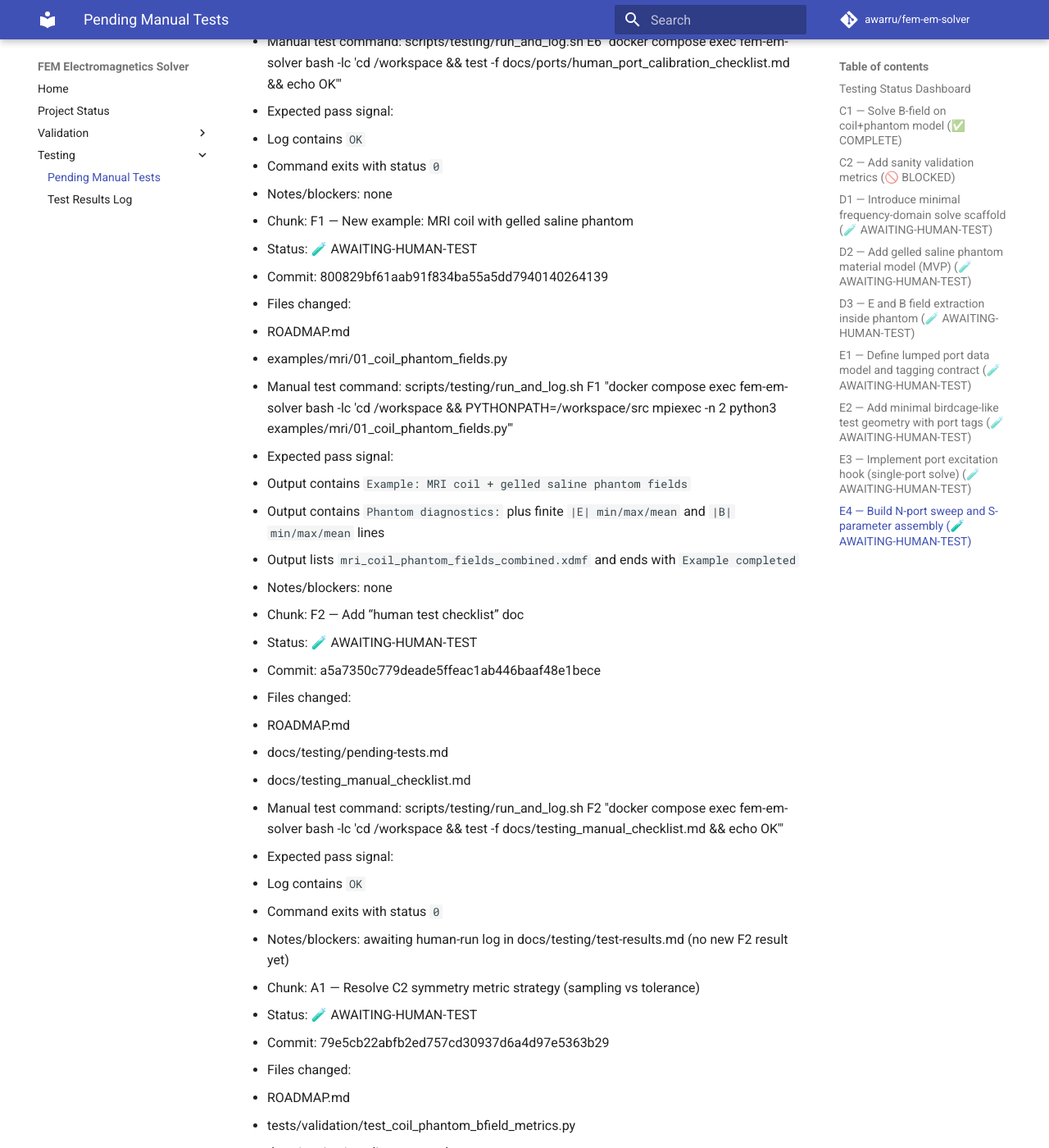
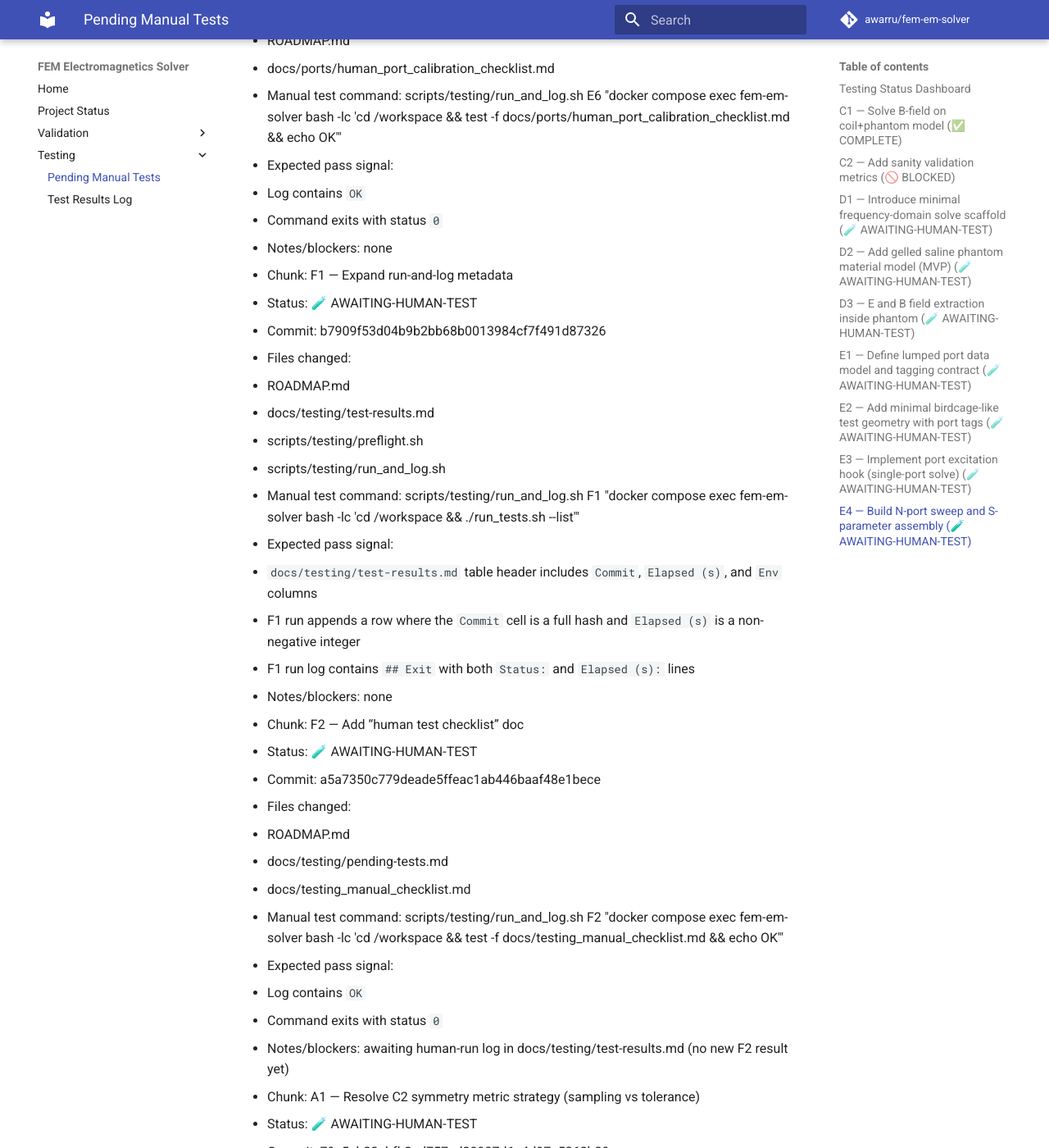
Before and after one commit to awarru/fem-em-solver, an MkDocs documentation site: the page built from docs/testing/pending-tests.md, in a window 1280 px wide and 1400 px high, scrolled down 9299 px. Shown: the whole window at 82% size. Built offline with MkDocs 1.6.1 and Material for MkDocs 9.7.7, drawn with Linux system fonts in a browser that asks for light colours; comment, search, counter and statistics services are not loaded; some of the changed text lies outside the part shown.

Commit message:
docs: queue F1 for human verification with metadata checks

```diff
--- a/docs/testing/pending-tests.md
+++ b/docs/testing/pending-tests.md
@@ -52,6 +52,7 @@ Optional helpers:
 | E2 | 🧪 AWAITING-HUMAN-TEST | `74ee3d6ec65b23734e836bddf1e3a86bcc31c6e8` | none |
 | E3 | 🧪 AWAITING-HUMAN-TEST | `b3777eba0b519dc53fa41a93f1bd2214eb5136bd` | none |
 | E4 | 🧪 AWAITING-HUMAN-TEST | `e9b2d3ac520e33067be47e4640ecd103b4f607c5` | none |
+| F1 | 🧪 AWAITING-HUMAN-TEST | `b7909f53d04b9b2bb68b0013984cf7f491d87326` | none |
 | A1 | 🧪 AWAITING-HUMAN-TEST | `79e5cb22abfb2ed757cd30937d6a4d97e5363b29` | none |
 | A2 | 🧪 AWAITING-HUMAN-TEST | `529cc557998f51e48025a7fef4323cc54c259a2d` | none |
 | A3 | 🧪 AWAITING-HUMAN-TEST | `9a61957e79936c9588d15805cfec10509afb76f3` | none |
@@ -258,17 +259,19 @@ Optional helpers:
   - Command exits with status `0`
 - Notes/blockers: none
 
-- Chunk: F1 — New example: MRI coil with gelled saline phantom
+- Chunk: F1 — Expand run-and-log metadata
 - Status: 🧪 AWAITING-HUMAN-TEST
-- Commit: 800829bf61aab91f834ba55a5dd7940140264139
+- Commit: b7909f53d04b9b2bb68b0013984cf7f491d87326
 - Files changed:
   - ROADMAP.md
-  - examples/mri/01_coil_phantom_fields.py
-- Manual test command: scripts/testing/run_and_log.sh F1 "docker compose exec fem-em-solver bash -lc 'cd /workspace && PYTHONPATH=/workspace/src mpiexec -n 2 python3 examples/mri/01_coil_phantom_fields.py'"
+  - docs/testing/test-results.md
+  - scripts/testing/preflight.sh
+  - scripts/testing/run_and_log.sh
+- Manual test command: scripts/testing/run_and_log.sh F1 "docker compose exec fem-em-solver bash -lc 'cd /workspace && ./run_tests.sh --list'"
 - Expected pass signal:
-  - Output contains `Example: MRI coil + gelled saline phantom fields`
-  - Output contains `Phantom diagnostics:` plus finite `|E| min/max/mean` and `|B| min/max/mean` lines
-  - Output lists `mri_coil_phantom_fields_combined.xdmf` and ends with `Example completed`
+  - `docs/testing/test-results.md` table header includes `Commit`, `Elapsed (s)`, and `Env` columns
+  - F1 run appends a row where the `Commit` cell is a full hash and `Elapsed (s)` is a non-negative integer
+  - F1 run log contains `## Exit` with both `Status:` and `Elapsed (s):` lines
 - Notes/blockers: none
 
 - Chunk: F2 — Add “human test checklist” doc
```
